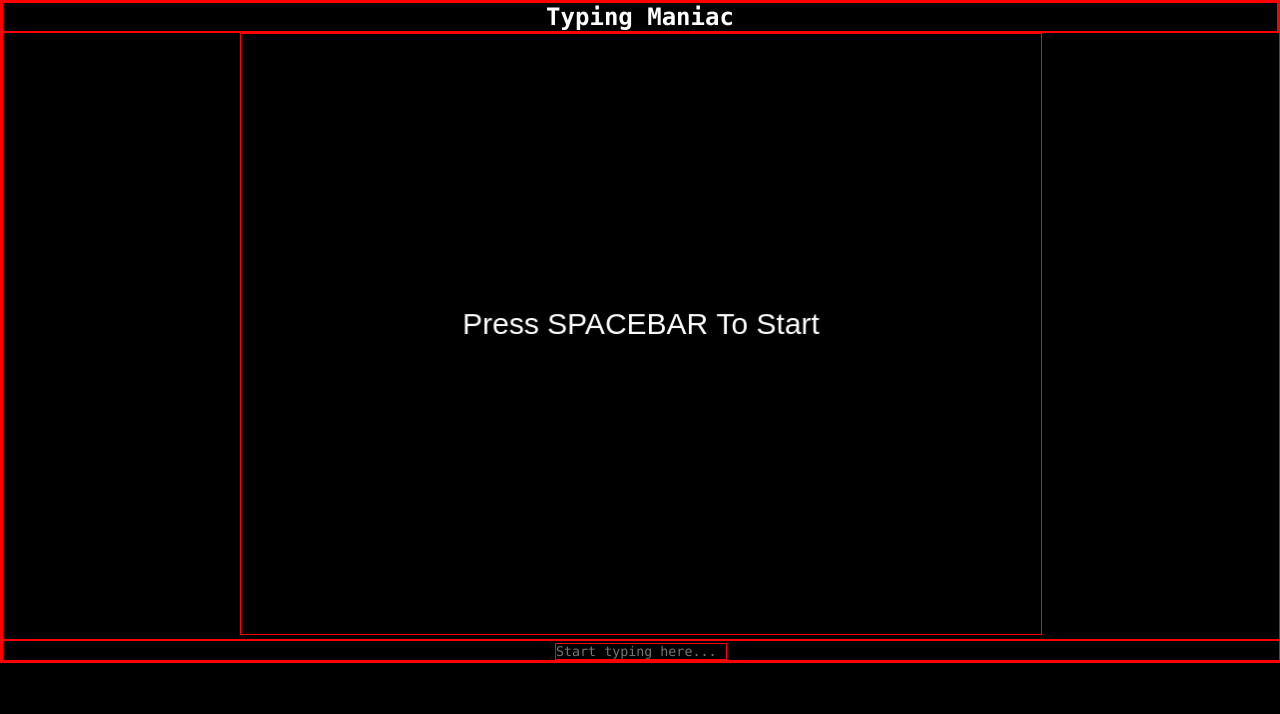
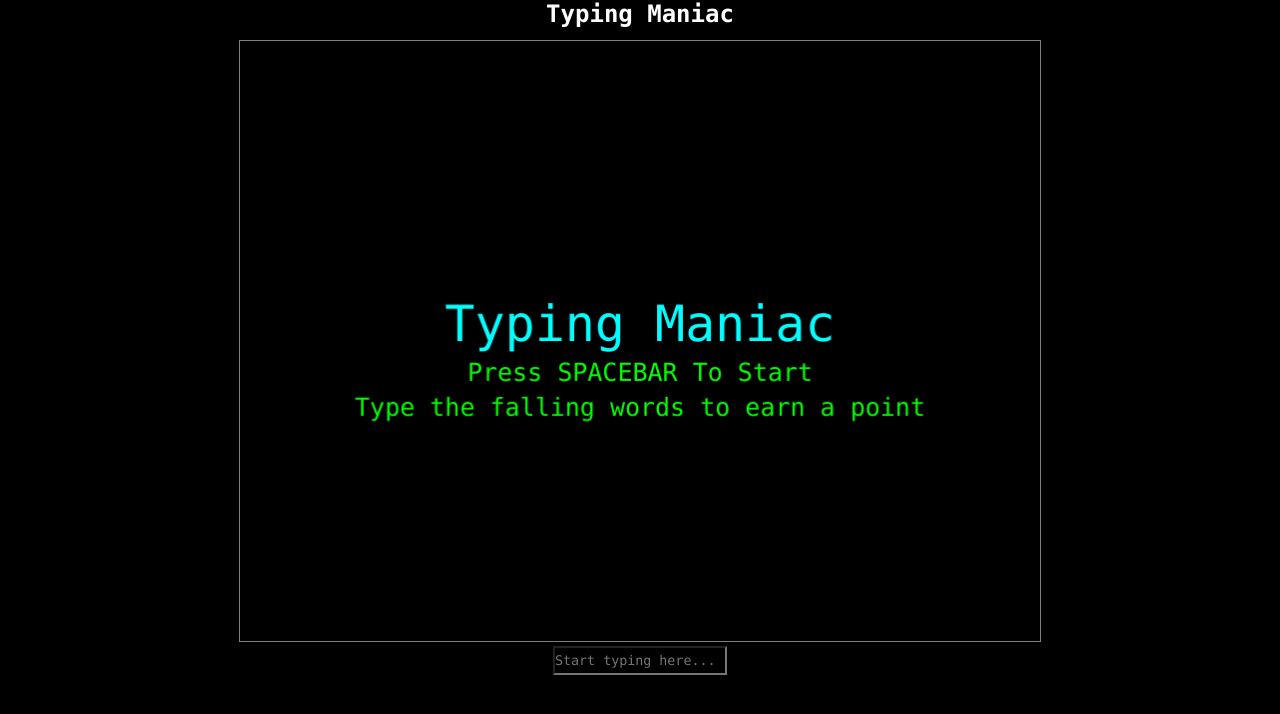
Before and after one commit to canlasla/TypingManiacV2, a plain HTML site: page index.html in a window 1280 px wide. Drawn offline with Linux system fonts and the light colour scheme.

Commit message:
Added more stuff to main menu and game over screen

```diff
--- a/src/game.js
+++ b/src/game.js
@@ -45,7 +45,6 @@ export default class Game {
 				ctx
 			),
 		];
-		console.log(this.gameObjects);
 		this.gamestate = GAMESTATE.RUNNING;
 	}
 
@@ -100,7 +99,7 @@ export default class Game {
 			ctx.fillStyle = 'rgba(0,0,0,0.5)';
 			ctx.fill();
 
-			ctx.font = '30px Arial';
+			ctx.font = '30px Consolas';
 			ctx.fillStyle = 'white';
 			ctx.textAlign = 'center';
 			ctx.fillText('Paused', this.gameWidth / 2, this.gameHeight / 2);
@@ -111,13 +110,27 @@ export default class Game {
 			ctx.fillStyle = 'rgba(0,0,0,1)';
 			ctx.fill();
 
-			ctx.font = '30px Arial';
-			ctx.fillStyle = 'white';
+			ctx.font = '50px Consolas';
+			ctx.fillStyle = 'cyan';
+			ctx.textAlign = 'center';
+			ctx.fillText('Typing Maniac', this.gameWidth / 2, this.gameHeight / 2);
+
+			ctx.font = '25px Consolas';
+			ctx.fillStyle = 'lime';
 			ctx.textAlign = 'center';
 			ctx.fillText(
 				'Press SPACEBAR To Start',
 				this.gameWidth / 2,
-				this.gameHeight / 2
+				this.gameHeight / 2 + 40
+			);
+
+			ctx.font = '25px Consolas';
+			ctx.fillStyle = 'lime';
+			ctx.textAlign = 'center';
+			ctx.fillText(
+				'Type the falling words to earn a point',
+				this.gameWidth / 2,
+				this.gameHeight / 2 + 75
 			);
 		}
 		if (this.gamestate === GAMESTATE.GAMEOVER) {
@@ -125,10 +138,19 @@ export default class Game {
 			ctx.fillStyle = 'rgba(0,0,0,1)';
 			ctx.fill();
 
-			ctx.font = '30px Arial';
-			ctx.fillStyle = 'white';
+			ctx.font = '30px Consolas';
+			ctx.fillStyle = 'red';
 			ctx.textAlign = 'center';
 			ctx.fillText('GAME OVER', this.gameWidth / 2, this.gameHeight / 2);
+
+			ctx.font = '25px Consolas';
+			ctx.fillStyle = 'cyan';
+			ctx.textAlign = 'center';
+			ctx.fillText(
+				'Score: ' + this.scoreElement.score,
+				this.gameWidth / 2,
+				this.gameHeight / 2 + 40
+			);
 		}
 	}
 
--- a/src/index.js
+++ b/src/index.js
@@ -19,7 +19,6 @@ function gameLoop(timestamp) {
 
 	game.update(deltaTime, ctx);
 	game.draw(ctx);
-	console.log(game.gamestate);
 	requestAnimationFrame(gameLoop);
 }
 
--- a/src/score.js
+++ b/src/score.js
@@ -5,7 +5,7 @@ export default class Score {
 		this.game = game;
 		this.score = 0;
 		this.position = {
-			x: 10,
+			x: 55,
 			y: this.gameHeight - 10,
 		};
 	}
--- a/src/word.js
+++ b/src/word.js
@@ -7,9 +7,10 @@ export default class Word {
 		this.game = game;
 
 		this.position = {
-			x: Math.floor(
-				Math.random() * (this.gameWidth - ctx.measureText(this.word).width)
-			),
+			// x: Math.floor(
+			// 	Math.random() * (this.gameWidth - ctx.measureText(this.word).width)
+			// ),
+			x: 0,
 			y: 0,
 		};
 		this.speed = game.speed + Math.floor(Math.random() * 2);
--- a/styles.css
+++ b/styles.css
@@ -5,12 +5,13 @@
 	margin-right: auto;
 	background-color: black;
 	font-family: 'Consolas';
-	border: 1px solid red;
+	/* border: 1px solid red; */
 }
 
 #title {
 	color: white;
 	text-align: center;
+	height: 40px;
 }
 
 #canvas-container,
@@ -21,7 +22,7 @@
 
 #gameScreen {
 	display: inline;
-	/* background-color: tomato; */
+	border: 1px solid gray;
 	width: 800px;
 	height: 600px;
 }
@@ -29,4 +30,5 @@
 #input {
 	display: inline;
 	color: white;
+	height: 25px;
 }
```
